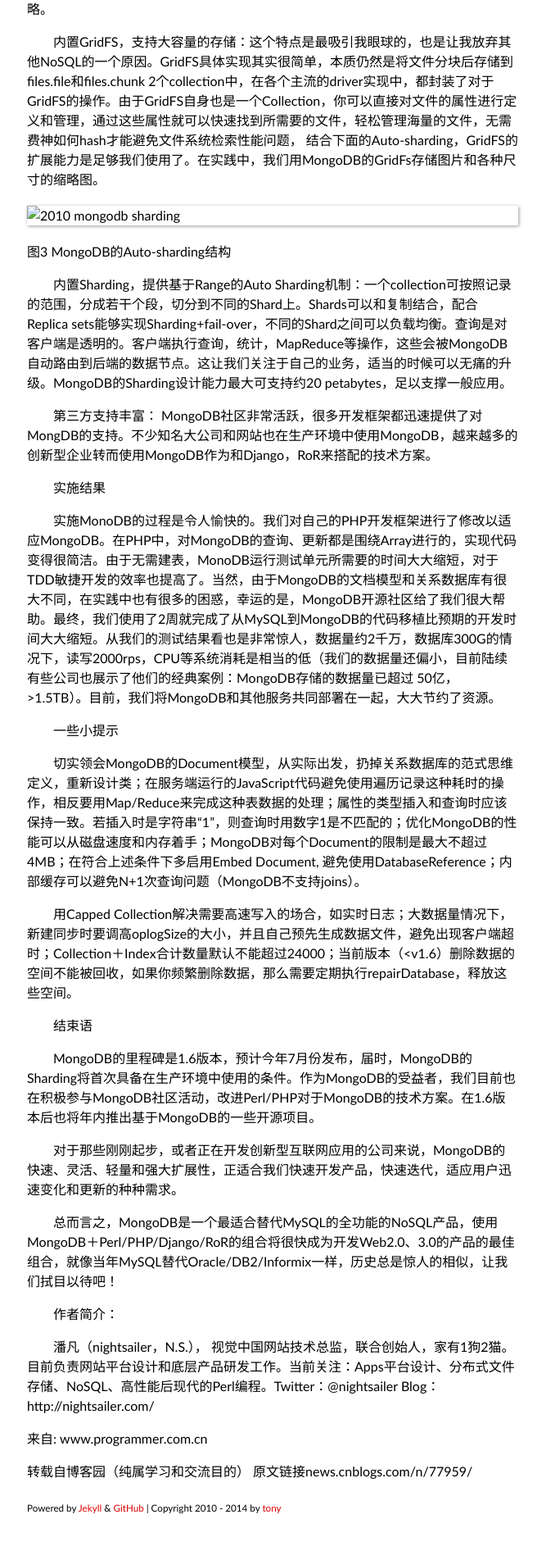
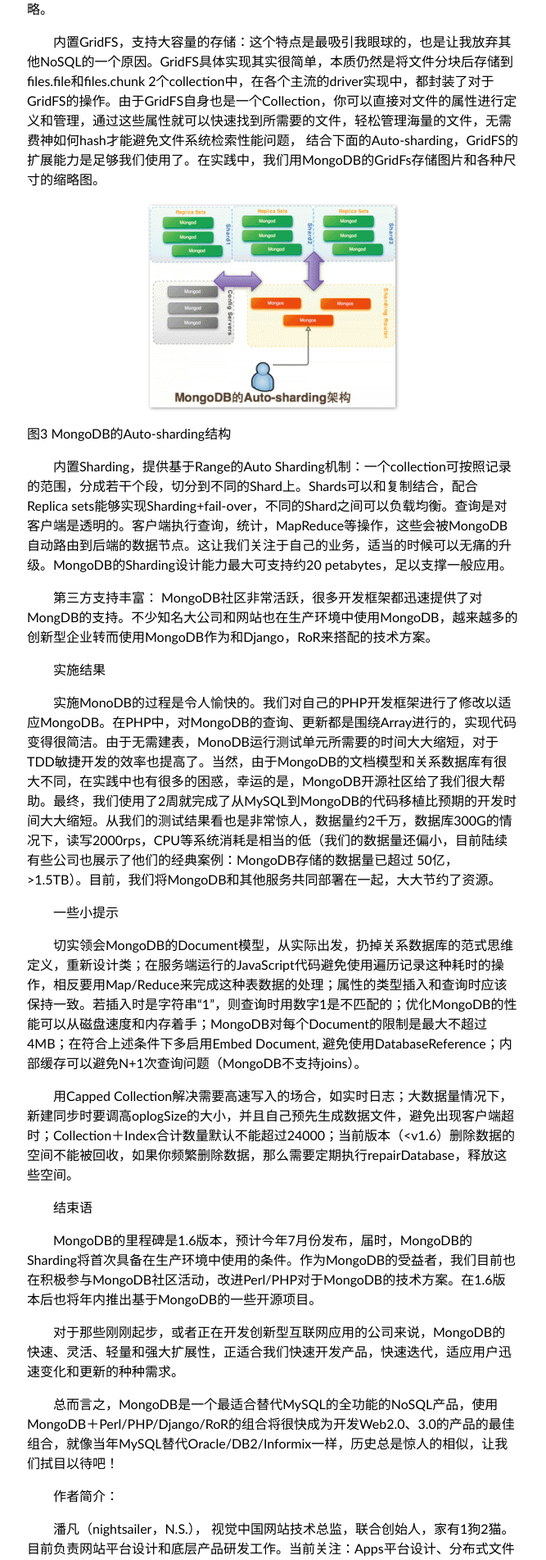
Before and after one commit to tonyskywalker/tonyskywalker.github.io, a Jekyll site: the page built from _posts/2010-10-20-internet-news-2010-mongodb.md, in a window 1280 px wide. Shown: the part 4222-6125 px from the top of the page at 82% size, without its empty margins (307-974 px from the left). Built offline with Jekyll 4.4.1, drawn with Linux system fonts in a browser that asks for light colours; some web fonts are replaced; Markdown is read by kramdown in place of the engine named in the settings; comment, search, counter and statistics services are not loaded; before the commit the page ends 6104 px from its top, so only the background shows below that.

```diff
--- a/_posts/2010-10-20-internet-news-2010-mongodb.md
+++ b/_posts/2010-10-20-internet-news-2010-mongodb.md
@@ -87,7 +87,7 @@
 
 　　内置GridFS，支持大容量的存储：这个特点是最吸引我眼球的，也是让我放弃其他NoSQL的一个原因。GridFS具体实现其实很简单，本质仍然是将文件分块后存储到files.file和files.chunk 2个collection中，在各个主流的driver实现中，都封装了对于GridFS的操作。由于GridFS自身也是一个Collection，你可以直接对文件的属性进行定义和管理，通过这些属性就可以快速找到所需要的文件，轻松管理海量的文件，无需费神如何hash才能避免文件系统检索性能问题， 结合下面的Auto-sharding，GridFS的扩展能力是足够我们使用了。在实践中，我们用MongoDB的GridFs存储图片和各种尺寸的缩略图。
 
-![2010 mongodb sharding](2010-mongodb-3.gif)
+![2010 mongodb sharding](/images/2010-mongodb-3.gif)
 
 图3 MongoDB的Auto-sharding结构
 
```
